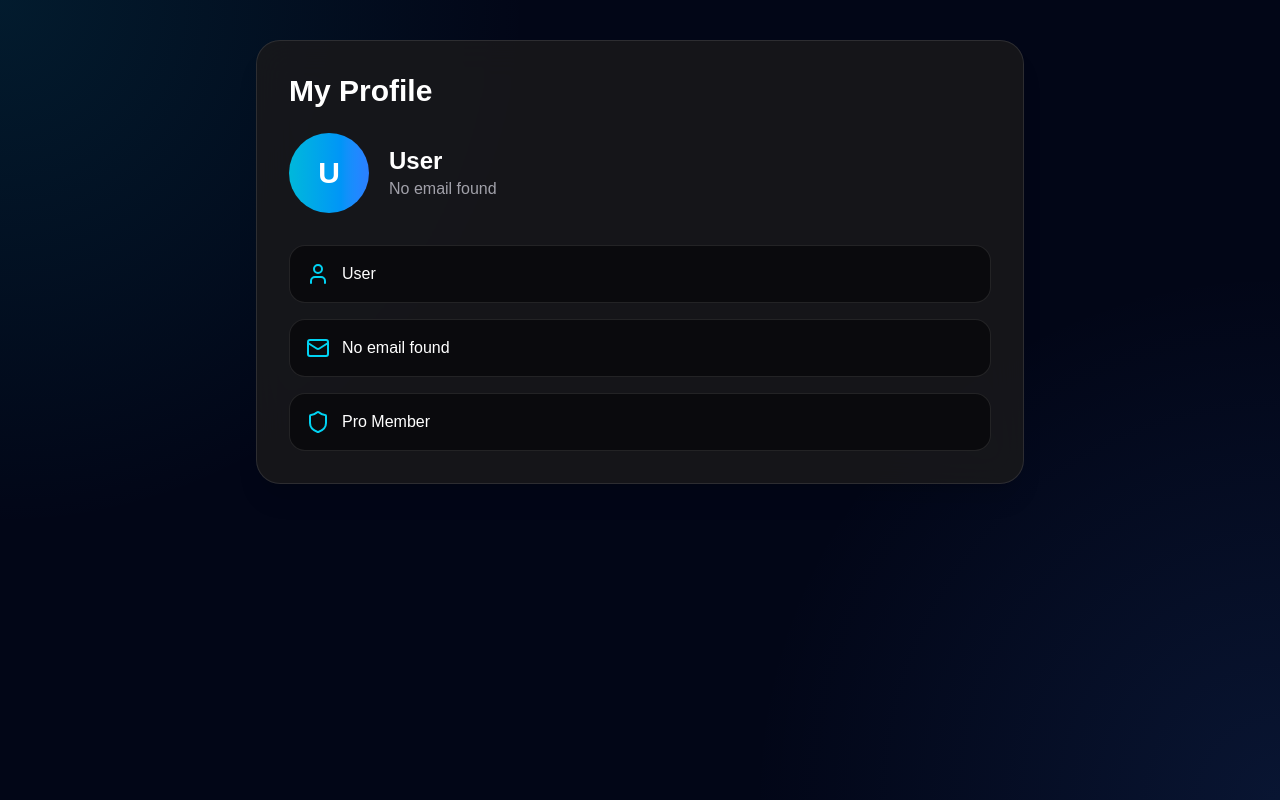
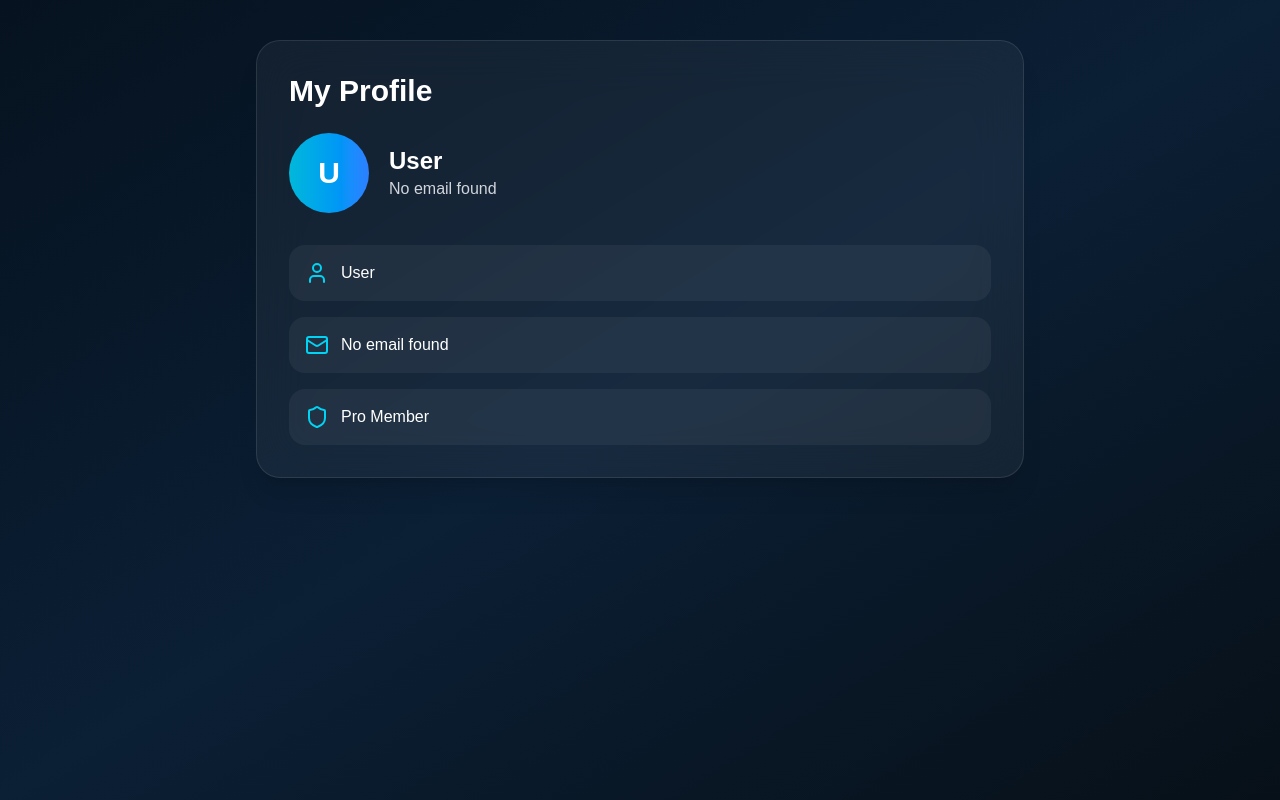
Before and after one commit to AkashVR07/taskflow-ai, a Next.js app in the folder client/: page /profile in a window 1280 px wide. Built offline with nearby package versions, Linux system fonts and the light colour scheme.

Commit message:
Added premium productivity ring design

```diff
--- a/client/app/profile/page.tsx
+++ b/client/app/profile/page.tsx
@@ -1,13 +1,19 @@
 "use client";
 
 import { useEffect, useState } from "react";
-import { User, Mail, Shield } from "lucide-react";
+import {
+  User,
+  Mail,
+  Shield,
+} from "lucide-react";
 
 export default function ProfilePage() {
-  const [user, setUser] = useState<any>(null);
+  const [user, setUser] =
+    useState<any>(null);
 
   useEffect(() => {
-    const storedUser = localStorage.getItem("userInfo");
+    const storedUser =
+      localStorage.getItem("userInfo");
 
     if (storedUser) {
       setUser(JSON.parse(storedUser));
@@ -15,47 +21,56 @@ export default function ProfilePage() {
   }, []);
 
   return (
-    <div className="min-h-screen app-bg p-6 lg:p-10">
-      <div className="max-w-3xl mx-auto app-card rounded-3xl p-8 border border-white/10 shadow-xl">
+    <div className="min-h-screen bg-gradient-to-br from-[#06121f] via-[#0b1f35] to-[#071018] p-6 lg:p-10 text-white">
+
+      <div className="max-w-3xl mx-auto rounded-3xl p-8 border border-white/10 bg-white/5 backdrop-blur-xl shadow-xl">
+
         <h1 className="text-3xl font-bold mb-6">
           My Profile
         </h1>
 
         <div className="flex items-center gap-5 mb-8">
+
           <div className="w-20 h-20 rounded-full bg-gradient-to-r from-cyan-500 to-blue-500 flex items-center justify-center text-white text-3xl font-bold">
             {user?.name?.charAt(0)?.toUpperCase() || "U"}
           </div>
 
           <div>
+
             <h2 className="text-2xl font-bold">
               {user?.name || "User"}
             </h2>
 
-            <p className="app-muted">
+            <p className="text-gray-300">
               {user?.email || "No email found"}
             </p>
+
           </div>
+
         </div>
 
         <div className="space-y-4">
-          <div className="app-soft p-4 rounded-2xl flex items-center gap-3">
+
+          <div className="bg-white/5 p-4 rounded-2xl flex items-center gap-3">
             <User className="text-cyan-400" />
 
             <span>{user?.name || "User"}</span>
           </div>
 
-          <div className="app-soft p-4 rounded-2xl flex items-center gap-3">
+          <div className="bg-white/5 p-4 rounded-2xl flex items-center gap-3">
             <Mail className="text-cyan-400" />
 
             <span>{user?.email || "No email found"}</span>
           </div>
 
-          <div className="app-soft p-4 rounded-2xl flex items-center gap-3">
+          <div className="bg-white/5 p-4 rounded-2xl flex items-center gap-3">
             <Shield className="text-cyan-400" />
 
             <span>Pro Member</span>
           </div>
+
         </div>
+
       </div>
     </div>
   );
--- a/client/app/register/page.tsx
+++ b/client/app/register/page.tsx
@@ -150,7 +150,7 @@ export default function RegisterPage() {
                 setName(e.target.value)
               }
               required
-              className="auth-input w-full p-4 rounded-2xl outline-none focus:border-cyan-500 transition-all duration-300"
+              className="w-full p-4 rounded-2xl bg-white text-black placeholder:text-slate-500 border border-white/20 outline-none focus:border-cyan-500 focus:ring-4 focus:ring-cyan-500/20 transition-all duration-300"
             />
 
           </div>
@@ -170,7 +170,7 @@ export default function RegisterPage() {
                 setEmail(e.target.value)
               }
               required
-              className="auth-input w-full p-4 rounded-2xl outline-none focus:border-cyan-500 transition-all duration-300"
+              className="w-full p-4 rounded-2xl bg-white text-black placeholder:text-slate-500 border border-white/20 outline-none focus:border-cyan-500 focus:ring-4 focus:ring-cyan-500/20 transition-all duration-300"
             />
 
           </div>
@@ -198,7 +198,7 @@ export default function RegisterPage() {
                   )
                 }
                 required
-                className="auth-input w-full p-4 pr-12 rounded-2xl outline-none focus:border-cyan-500 transition-all duration-300"
+                className="w-full p-4 pr-12 rounded-2xl bg-white text-black placeholder:text-slate-500 border border-white/20 outline-none focus:border-cyan-500 focus:ring-4 focus:ring-cyan-500/20 transition-all duration-300"
               />
 
               <button
@@ -231,8 +231,7 @@ export default function RegisterPage() {
                   className={`h-full rounded-full transition-all duration-300 ${
                     password.length < 6
                       ? "w-1/3 bg-red-500"
-                      : password.length <
-                        10
+                      : password.length < 10
                       ? "w-2/3 bg-yellow-500"
                       : "w-full bg-green-500"
                   }`}
@@ -244,16 +243,14 @@ export default function RegisterPage() {
                 className={`text-xs ${
                   password.length < 6
                     ? "text-red-400"
-                    : password.length <
-                      10
+                    : password.length < 10
                     ? "text-yellow-400"
                     : "text-green-400"
                 }`}
               >
                 {password.length < 6
                   ? "Weak password"
-                  : password.length <
-                    10
+                  : password.length < 10
                   ? "Medium password"
                   : "Strong password"}
               </p>
@@ -286,7 +283,7 @@ export default function RegisterPage() {
                   )
                 }
                 required
-                className="auth-input w-full p-4 pr-12 rounded-2xl outline-none focus:border-cyan-500 transition-all duration-300"
+                className="w-full p-4 pr-12 rounded-2xl bg-white text-black placeholder:text-slate-500 border border-white/20 outline-none focus:border-cyan-500 focus:ring-4 focus:ring-cyan-500/20 transition-all duration-300"
               />
 
               <button
@@ -350,8 +347,7 @@ export default function RegisterPage() {
           <div className="mt-6 flex items-center justify-center gap-2 text-sm">
 
             <span className="text-gray-300">
-              Already have an
-              account?
+              Already have an account?
             </span>
 
             <button
```
Also changed, not shown: client/app/login/page.tsx (+0 -8 lines).
